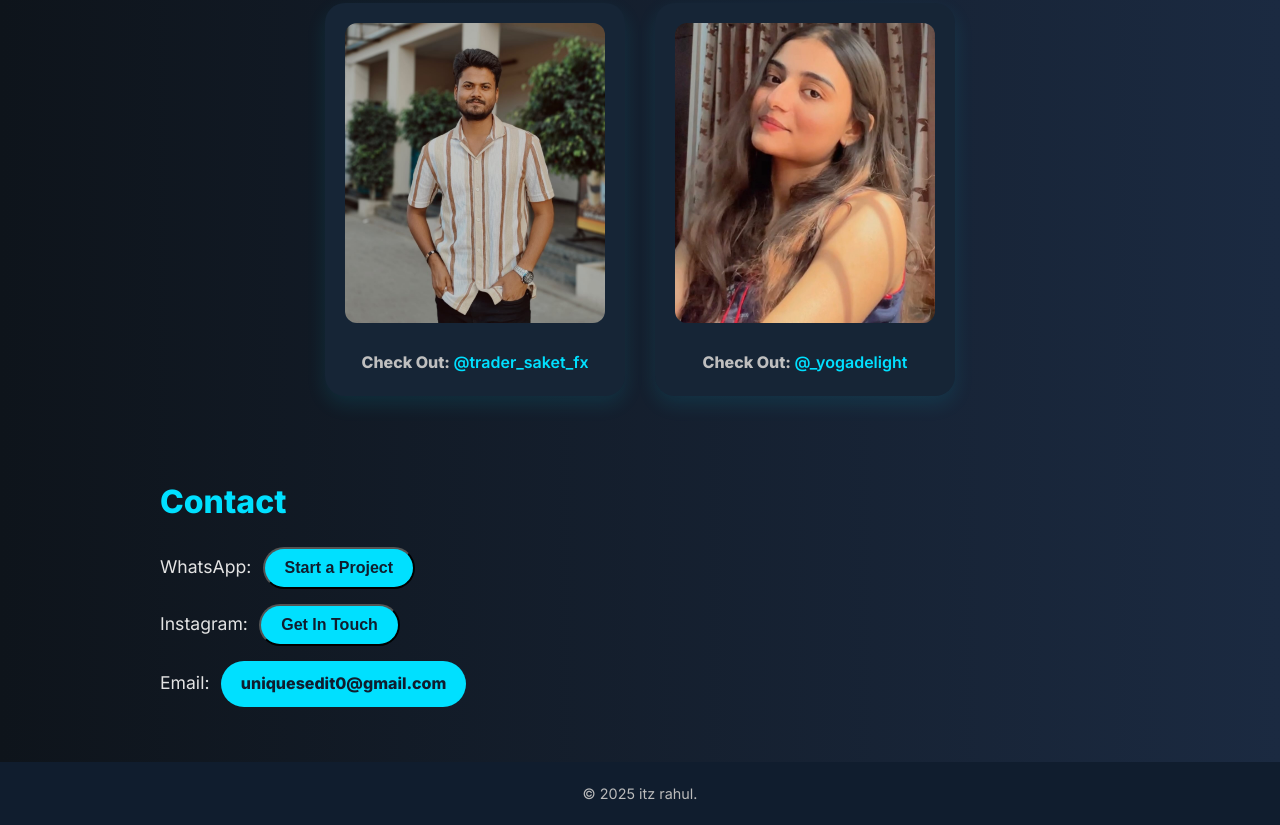
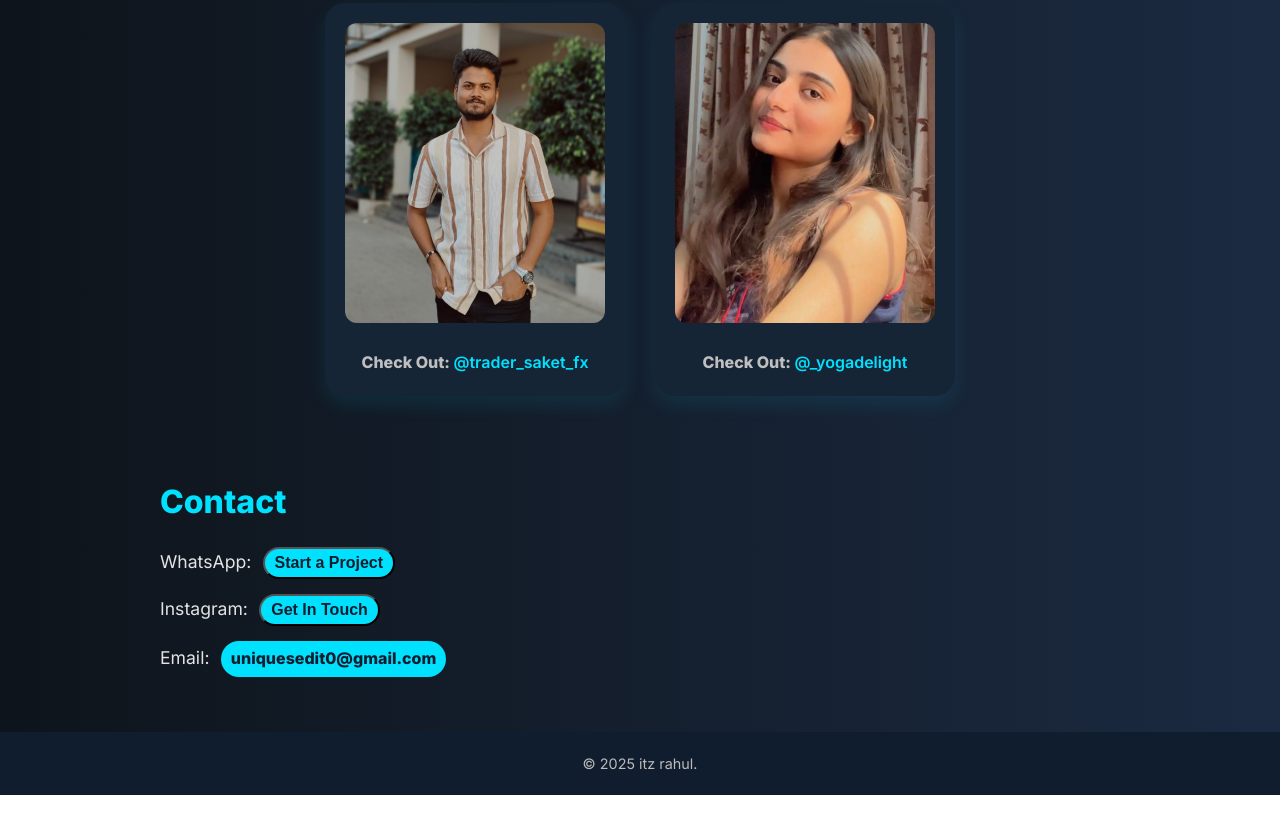
Before and after one commit to AkshDeveloper/Rahul-Portfolio, a plain HTML site: page index.html in a window 1280 px wide. Shown: the part 3264-4089 px from the top of the page. After the commit the page ends 4059 px from the top, so only its background shows below. Drawn offline with Linux system fonts and the light colour scheme.

Commit message:
changing some contact button styling

```diff
--- a/index.html
+++ b/index.html
@@ -56,7 +56,7 @@
     </div>
 
     <div class="whatsapp-button">
-      <a href="https://wa.link/emid0p" target="_blank" class="whatsapp-float">
+      <a href="https://wa.link/emid0p" target="_blank" class="whatsapp-float" aria-label="WhatsApp">
         <i class="fab fa-whatsapp whatsapp-icon"></i>
         <span>Hire Me</span>
       </a>
@@ -150,9 +150,9 @@
 
   <section id="contact" class="contact">
     <h2>Contact</h2>
-    <p>WhatsApp: <a href="https://wa.link/emid0p"><button class="contact-btn1">Start a Project</button></a></p>
-    <p>Instagram: <a href="https://www.instagram.com/unix.ae_?utm_source=ig_web_button_share_sheet&igsh=MTU4ODl1OW4weDI0Yw=="><button class="contact-btn2">Get In Touch</button></a></p>
-    <p>Email: <strong class="copy-text">uniquesedit0@gmail.com</strong></p>
+    <p>WhatsApp: <a href="https://wa.link/emid0p" aria-label="Whatsapp"><button class="contact-btn1">Start a Project</button></a></p>
+    <p>Instagram: <a href="https://www.instagram.com/unix.ae_?utm_source=ig_web_button_share_sheet&igsh=MTU4ODl1OW4weDI0Yw==" aria-label="Instagram"><button class="contact-btn2">Get In Touch</button></a></p>
+    <p>Email: <strong class="copy-text" aria-label="Email">uniquesedit0@gmail.com</strong></p>
   </section>
 
   <footer>
--- a/style.css
+++ b/style.css
@@ -420,7 +420,7 @@
   cursor: pointer;
   background: #00e0ff;
   color: #101d2e;
-  padding: 10px 20px;
+  padding: 5px 10px;
   border-radius: 30px;
   text-decoration: none;
   font-size: 1rem;
```
